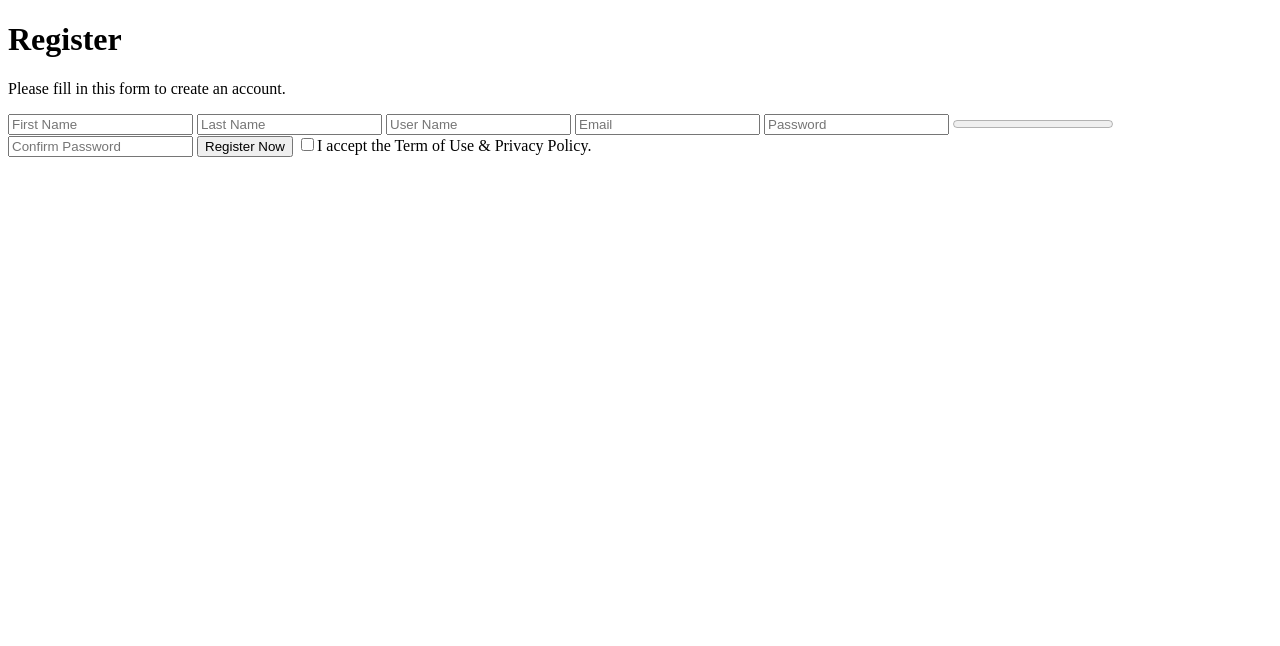
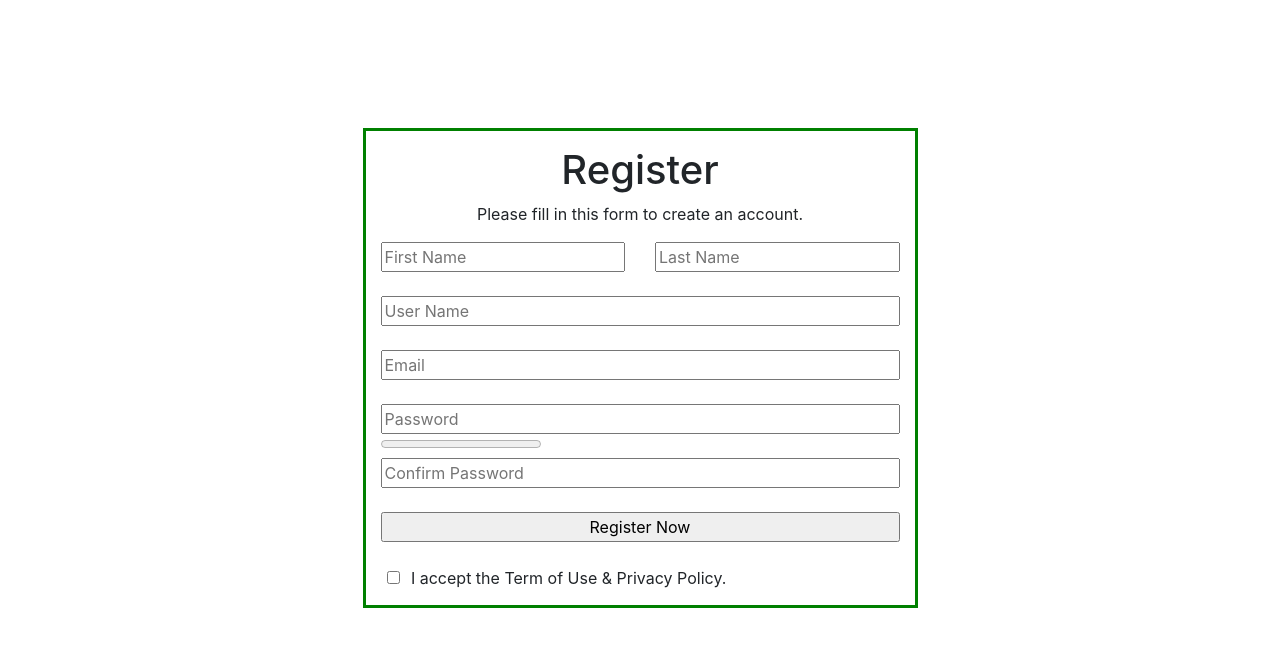
Before and after one commit to bingnayang/Registration-Form, a plain HTML site: page index.html in a window 1280 px wide. Drawn offline with nearby package versions, Linux system fonts and the light colour scheme.

Commit message:
Add Bootstrap and basic styles
Add basic style to registration form.

```diff
--- a/index.html
+++ b/index.html
@@ -4,23 +4,35 @@
     <meta charset="UTF-8">
     <meta name="viewport" content="width=device-width, initial-scale=1.0">
     <meta http-equiv="X-UA-Compatible" content="ie=edge">
+    <!-- Bootstrap CSS -->
+    <link rel="stylesheet" href="https://stackpath.bootstrapcdn.com/bootstrap/4.4.1/css/bootstrap.min.css" integrity="sha384-Vkoo8x4CGsO3+Hhxv8T/Q5PaXtkKtu6ug5TOeNV6gBiFeWPGFN9MuhOf23Q9Ifjh" crossorigin="anonymous">
+    <link rel="stylesheet" href="styles.css">
     <title>Registration Form</title>
 </head>
 <body>
-    <div class="container">
-        <h1>Register</h1>
-        <p>Please fill in this form to create an account.</p>
-        <form action="">
-            <input type="text" name="firstName" placeholder="First Name" required>
-            <input type="text" name="lastName" placeholder="Last Name" required>
-            <input type="text" name="userName" placeholder="User Name" required>
-            <input type="email" name="email" placeholder="Email" required>
-            <input type="password" name="password" id="password" placeholder="Password" required>
-            <progress max="10" value="0" id="strength"></progress>
-            <input type="password" name="confirmPassword" placeholder="Confirm Password" required>
-            <input type="submit" value="Register Now">
-            <input type="checkbox" name="policyAccept">I accept the <span>Term of Use</span> & <span>Privacy Policy</span>.
-        </form>
+    <div class="container row d-flex justify-content-center">
+        <div class="form col-md-6">
+            <div class="form_title">
+                <h1>Register</h1>
+                <p>Please fill in this form to create an account.</p>
+            </div>
+            <form onClick="submitNow()" action="">
+                <div class="row">
+                    <div class="col-6"><input type="text" name="firstName" placeholder="First Name" required></div>
+                    <div class="col-6"><input type="text" name="lastName" placeholder="Last Name" required></div>
+                </div>
+                <br>
+                <input type="text" name="userName" placeholder="User Name" required><br><br>
+                <input type="email" name="email" placeholder="Email" required><br><br>
+                <input type="password" name="password" id="passWord" placeholder="Password" required><br>
+                <progress max="10" value="0" id="strengthLevel"></progress><br>
+                <input type="password" name="confirmPassword" id="confirmPassWord" placeholder="Confirm Password" required><br><br>
+                <input type="submit" value="Register Now" id="submitBtn" onClick="submitNow()"><br><br>
+                <input type="checkbox" name="policyAccept"> I accept the <span>Term of Use</span> & <span>Privacy Policy</span>.
+            </form>
+        </div>
     </div>
+    <!-- Javascript file -->
+    <script src="scripts.js"></script>
 </body>
 </html>
--- a/styles.css
+++ b/styles.css
@@ -0,0 +1,21 @@
+html, body{
+
+}
+.container{
+    /* border: 3px solid red; */
+    margin: 0 auto;
+    margin-top: 10%;
+}
+.form{
+    border: 3px solid green;
+    padding: 15px;
+}
+.form_title{
+    text-align: center;
+}
+input{
+    width: 100%;
+}
+input[type=checkbox]{
+    width: 5%;
+}
```
